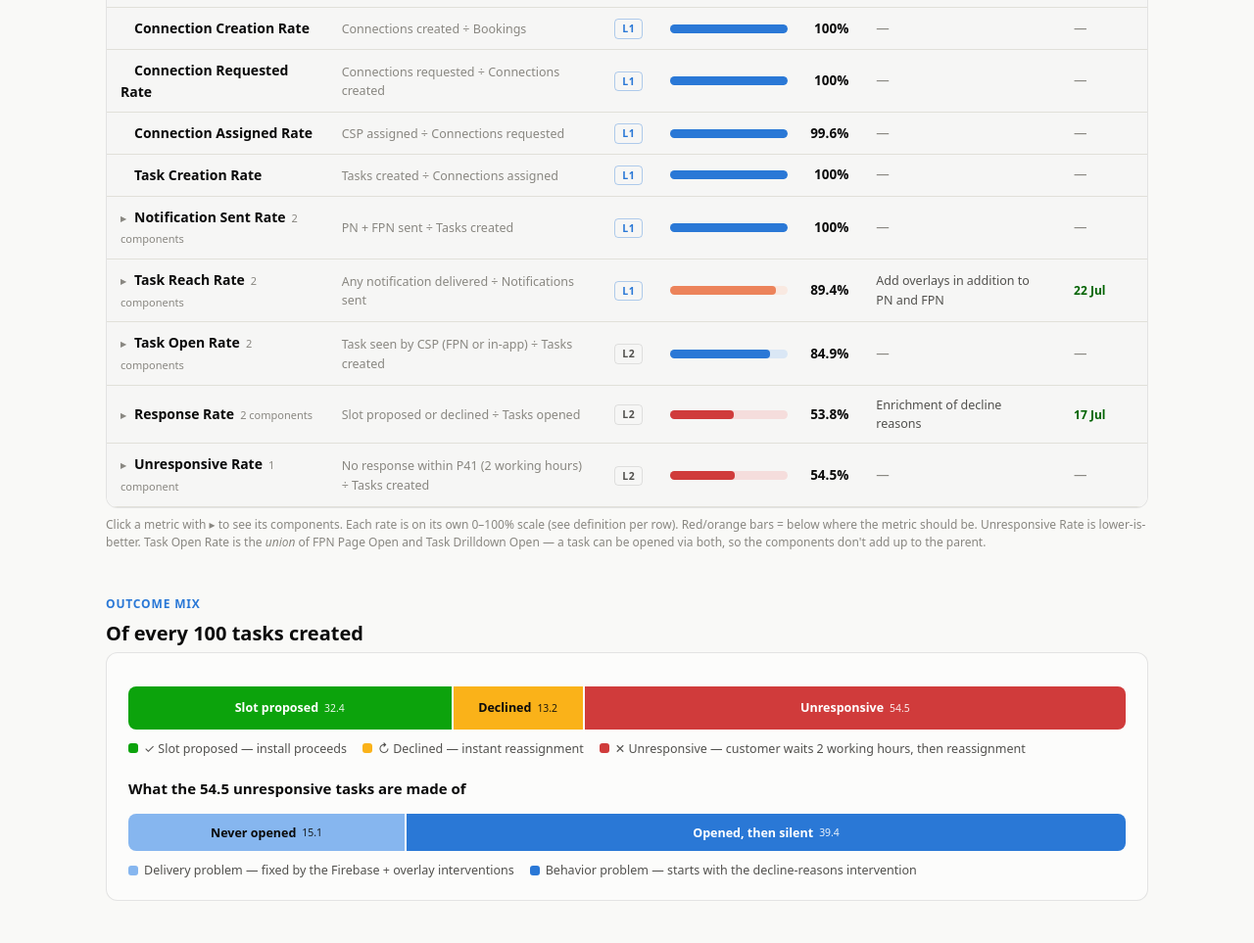
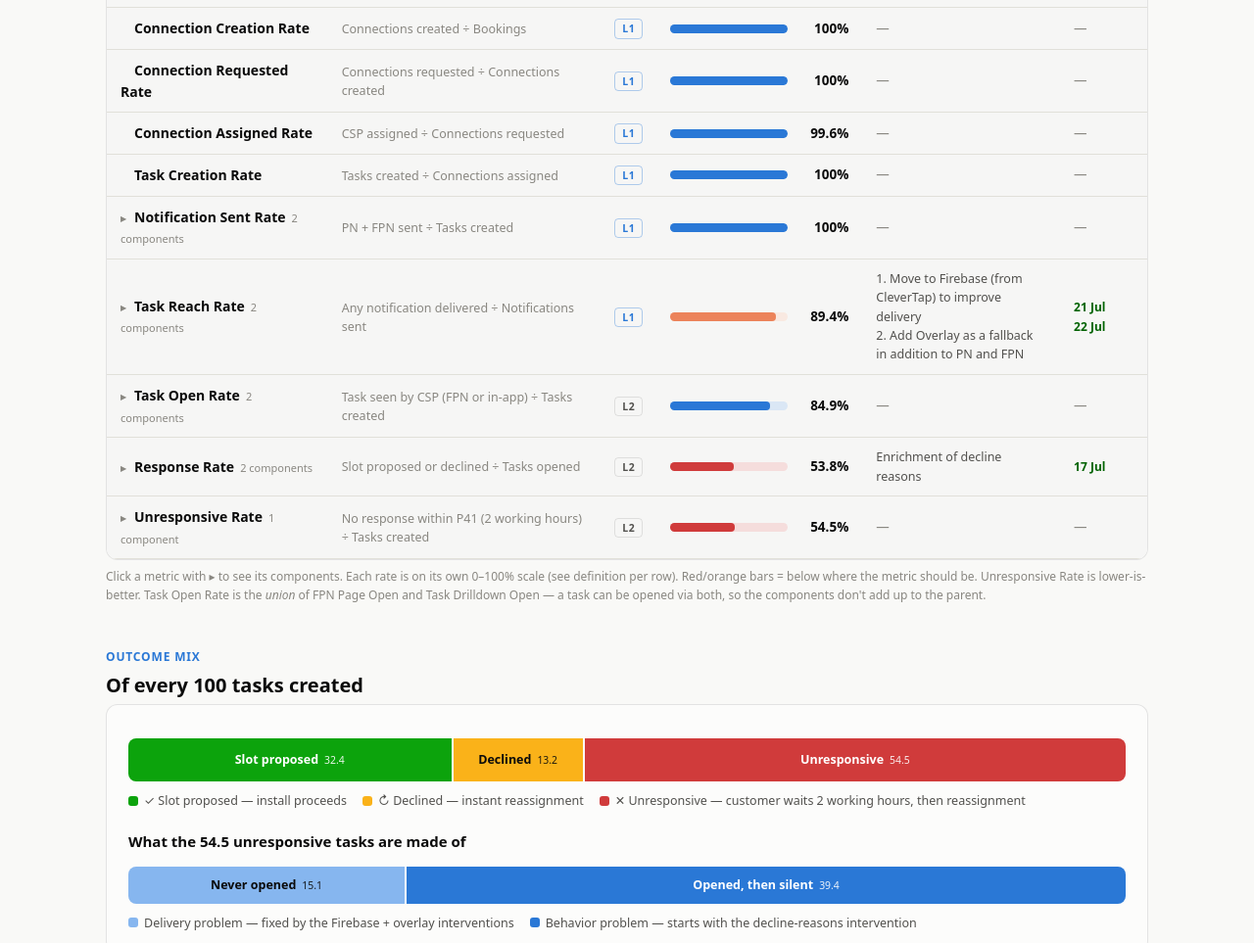
Before and after one commit to ashish-raj-wiom/installation-flow-audit, a plain HTML site: page index.html in a window 1280 px wide. Shown: the part 1283-2246 px from the top of the page at 98% size. Drawn offline with Linux system fonts and the light colour scheme.

Commit message:
Move Firebase intervention to Task Reach Rate main card, overlay as second pointer
Co-Authored-By: Claude Fable 5 <noreply@anthropic.com>

```diff
--- a/index.html
+++ b/index.html
@@ -302,8 +302,8 @@ const ROWS = [
   { sub: true, stage: "PN Sent Rate",      formula: "Push notifications sent ÷ Tasks created",        type: "L1", value: 100,  status: "ok",       ivn: "", dl: "" },
   { sub: true, stage: "FPN Sent Rate",     formula: "Full-page notifications sent ÷ Tasks created",   type: "L1", value: 100,  status: "ok",       ivn: "", dl: "" },
 
-  { stage: "Task Reach Rate",              formula: "Any notification delivered ÷ Notifications sent", type: "L1", value: 89.4, status: "degraded", ivn: "Add overlays in addition to PN and FPN", dl: "22 Jul" },
-  { sub: true, stage: "PN Delivery Rate",  formula: "PN delivered ÷ PN sent",                         type: "L1", value: 89.4, status: "degraded", ivn: "Move to Firebase (from CleverTap) to improve delivery", dl: "21 Jul" },
+  { stage: "Task Reach Rate",              formula: "Any notification delivered ÷ Notifications sent", type: "L1", value: 89.4, status: "degraded", ivn: "1. Move to Firebase (from CleverTap) to improve delivery<br>2. Add Overlay as a fallback in addition to PN and FPN", dl: "21 Jul<br>22 Jul" },
+  { sub: true, stage: "PN Delivery Rate",  formula: "PN delivered ÷ PN sent",                         type: "L1", value: 89.4, status: "degraded", ivn: "", dl: "" },
   { sub: true, stage: "FPN Delivery Rate", formula: "FPN delivered ÷ FPN sent",                       type: "L1", value: 70,   status: "broken",   ivn: "", dl: "" },
 
   { stage: "Task Open Rate",               formula: "Task seen by CSP (FPN or in-app) ÷ Tasks created", type: "L2", value: 84.9, status: "info",   ivn: "", dl: "" },
```
Also changed, not shown: installation-flow-audit.html (+2 -2 lines).
